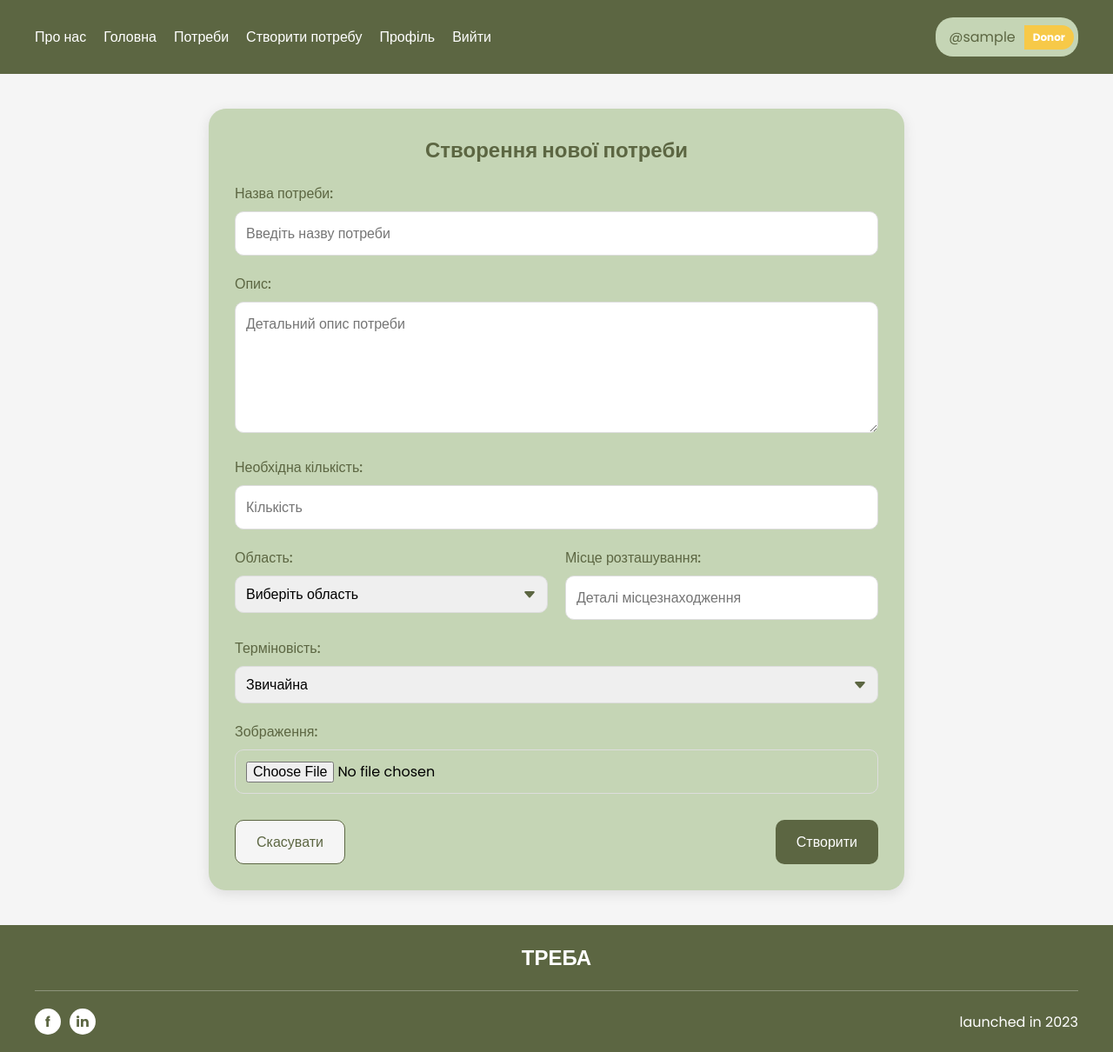
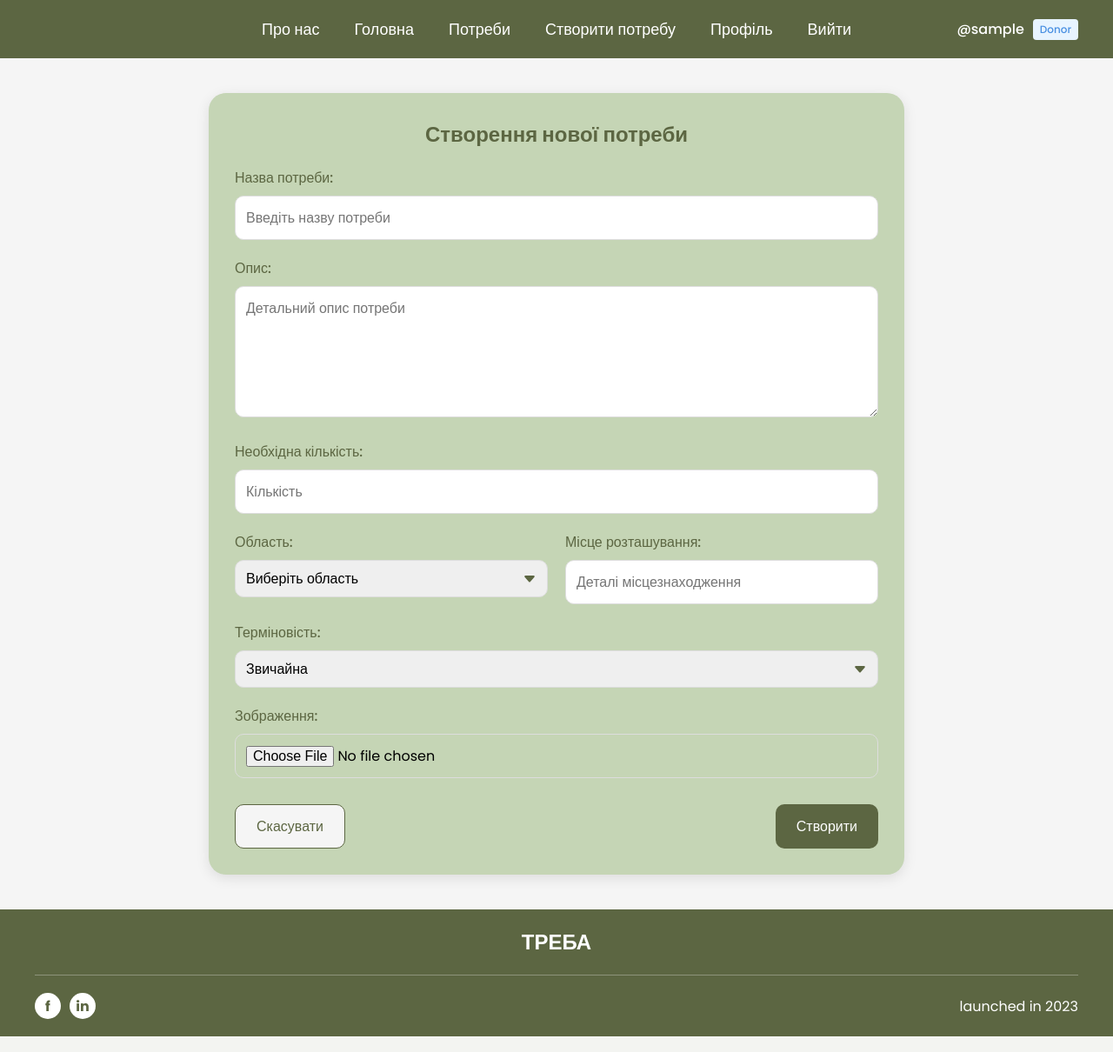
Before and after one commit to Oleksii-Lasiichuk/trebaway, a Flask app: page /create_need in a window 1280 px wide. Shown: the whole page at 87% size. Run offline with Flask 3, Linux system fonts and the light colour scheme; the visitor is signed in with stand-in values (Sample User, id 1); some libraries are stand-ins or nearby versions.

Commit message:
little changes with navbar

```diff
--- a/app/templates/create_need.html
+++ b/app/templates/create_need.html
@@ -18,52 +18,55 @@
 
         body {
             background-color: #f5f5f5;
-            min-height: 100vh;
-            display: flex;
-            flex-direction: column;
         }
 
         .navbar {
             display: flex;
-            justify-content: space-between;
+            justify-content: center;
             align-items: center;
             padding: 20px 40px;
             background-color: #5c6642;
             color: white;
+            position: relative;
         }
 
         .nav-links {
             display: flex;
-            gap: 20px;
+            gap: 40px;
+            font-size: 18px;
         }
 
         .nav-link {
             color: white;
             text-decoration: none;
             font-weight: 500;
+            transition: all 0.3s ease;
         }
 
         .user-profile {
+            position: absolute;
+            right: 40px;
             display: flex;
             align-items: center;
-            background-color: #c5d5b5;
-            border-radius: 20px;
-            padding: 5px;
-            cursor: pointer;
+            gap: 10px;
         }
 
         .user-name {
-            padding: 5px 10px;
-            color: #5c6642;
+            font-weight: 500;
+            color: white;
             text-decoration: none;
+            transition: all 0.3s ease;
+            display: flex;
+            align-items: center;
         }
 
         .status-badge {
-            background-color: #f7c948;
-            padding: 5px 10px;
-            border-radius: 0 20px 20px 0;
-            font-weight: bold;
+            background-color: #e8f4ff;
+            color: #4a90e2;
+            padding: 3px 8px;
+            border-radius: 4px;
             font-size: 12px;
+            font-weight: 500;
         }
 
         .main-content {
```
